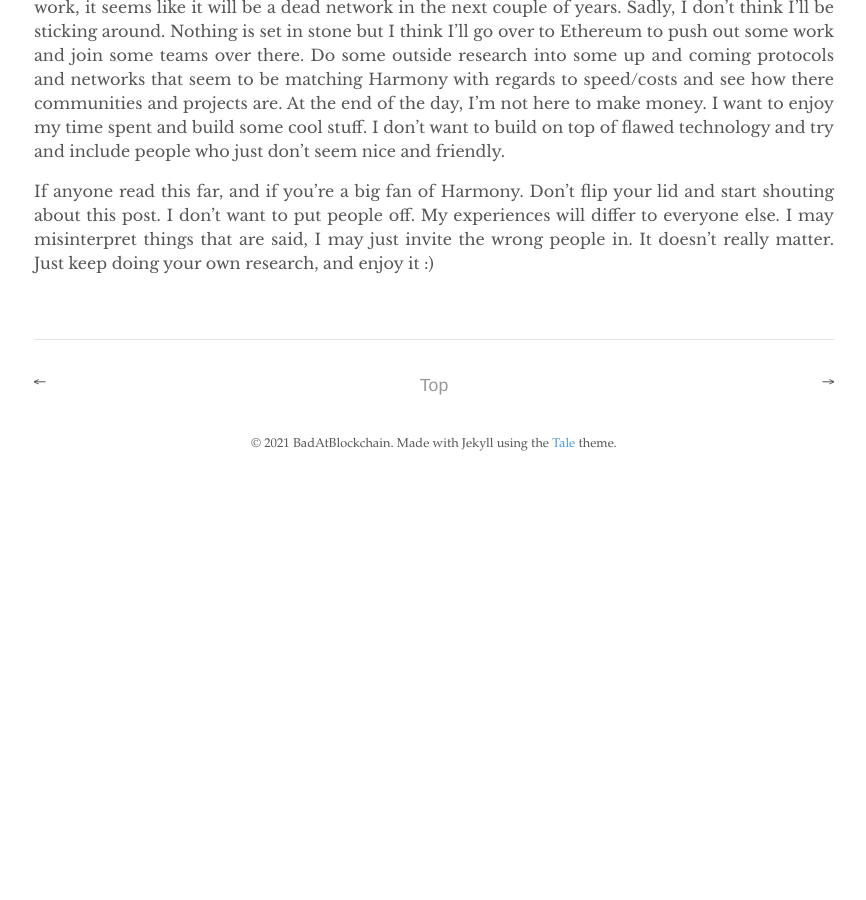
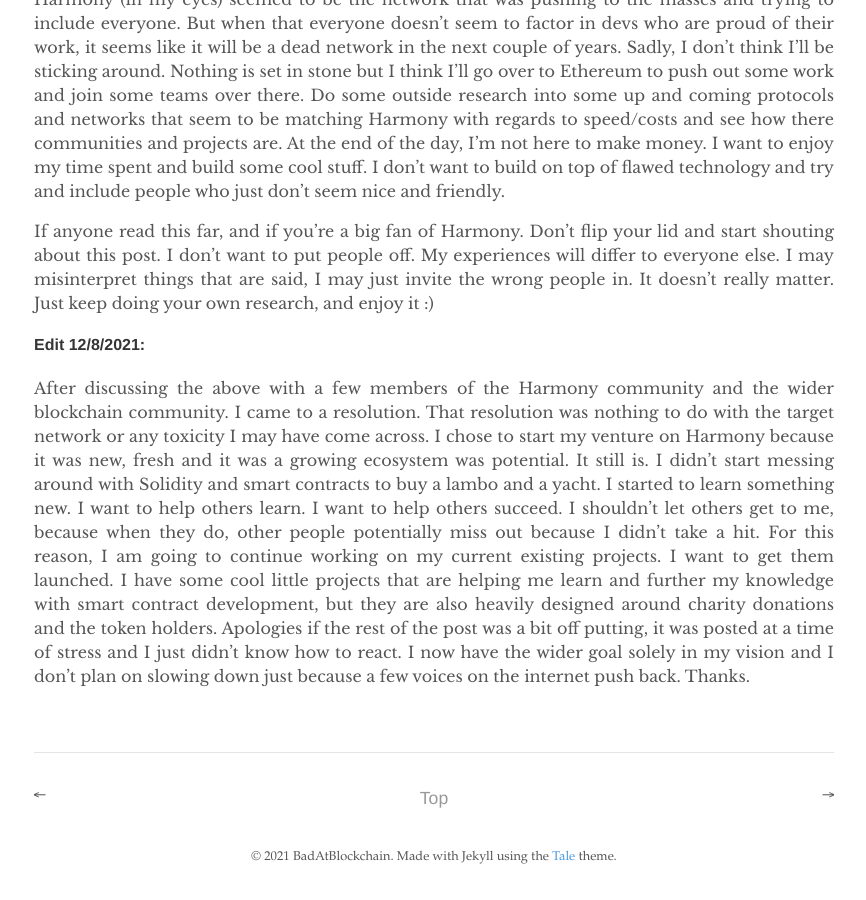
Before and after one commit to BadAtBlockchain/badatblockchain.github.io, a Jekyll site: the page built from _posts/2021-8-8-closing-thoughts_on_harmony.md, in a window 1280 px wide and 900 px high, scrolled down 2826 px. Shown: the whole window, without its empty margins (206-1072 px from the left). Built offline with Jekyll 4.4.1, drawn with Linux system fonts in a browser that asks for light colours; before the commit the page ends 3313 px from its top, so only the background shows below that; some of the changed text lies outside the part shown.

Commit message:
Update 2021-8-8-closing-thoughts_on_harmony.md

```diff
--- a/_posts/2021-8-8-closing-thoughts_on_harmony.md
+++ b/_posts/2021-8-8-closing-thoughts_on_harmony.md
@@ -6,6 +6,8 @@ tags: misc
 ---
 
 ## My Overall Thoughts on Harmony
+
+#### This post has been updated, please see the end for edits.
 
 I have held a fair few tokens across the Harmony network for a little over 4 months now. I've had my $ONE rise up and down with the market, and I've been able to enjoy some yield farming to help provide liquidity to new DEX platforms, their governance tokens and to help grow my own portfolio.
 
@@ -43,3 +45,6 @@ Before I start, the upcoming list has been accumulated from my experience on the
 At first, I loved it. I thought I found my forever chain. But I think I'm done. Projects I love are dying, their owners are losing faith in the technology the work sits on and are moving on. Communities aren't that friendly and welcoming, some of the admins are great - but the users can be toxic (but this is the internet after all so you do get children everywhere). Everyone is out for themselves (naturally) and there hasn't been a great sense of community drive, considering Harmony (in my eyes) seemed to be the network that was pushing to the masses and trying to include everyone. But when that everyone doesn't seem to factor in devs who are proud of their work, it seems like it will be a dead network in the next couple of years. Sadly, I don't think I'll be sticking around. Nothing is set in stone but I think I'll go over to Ethereum to push out some work and join some teams over there. Do some outside research into some up and coming protocols and networks that seem to be matching Harmony with regards to speed/costs and see how there communities and projects are. At the end of the day, I'm not here to make money. I want to enjoy my time spent and build some cool stuff. I don't want to build on top of flawed technology and try and include people who just don't seem nice and friendly.
 
 If anyone read this far, and if you're a big fan of Harmony. Don't flip your lid and start shouting about this post. I don't want to put people off. My experiences will differ to everyone else. I may misinterpret things that are said, I may just invite the wrong people in. It doesn't really matter. Just keep doing your own research, and enjoy it :)
+
+#### Edit 12/8/2021:
+After discussing the above with a few members of the Harmony community and the wider blockchain community. I came to a resolution. That resolution was nothing to do with the target network or any toxicity I may have come across. I chose to start my venture on Harmony because it was new, fresh and it was a growing ecosystem was potential. It still is.  I didn't start messing around with Solidity and smart contracts to buy a lambo and a yacht. I started to learn something new. I want to help others learn. I want to help others succeed. I shouldn't let others get to me, because when they do, other people potentially miss out because I didn't take a hit. For this reason, I am going to continue working on my current existing projects. I want to get them launched. I have some cool little projects that are helping me learn and further my knowledge with smart contract development, but they are also heavily designed around charity donations and the token holders. Apologies if the rest of the post was a bit off putting, it was posted at a time of stress and I just didn't know how to react. I now have the wider goal solely in my vision and I don't plan on slowing down just because a few voices on the internet push back. Thanks.
```
